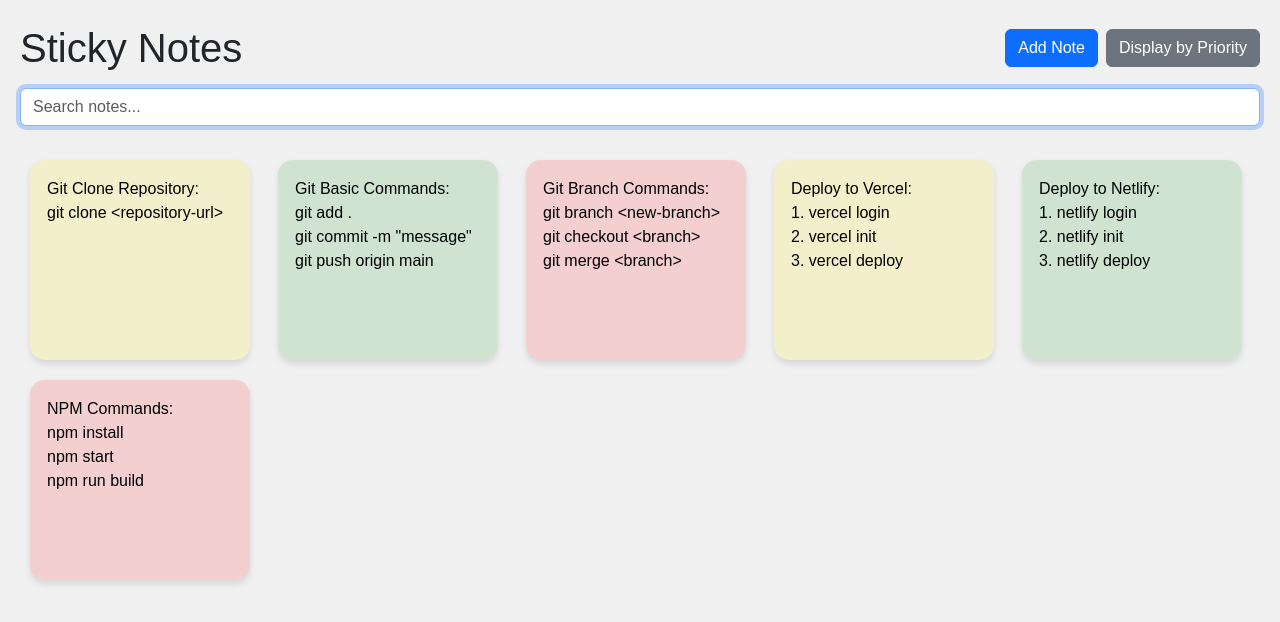
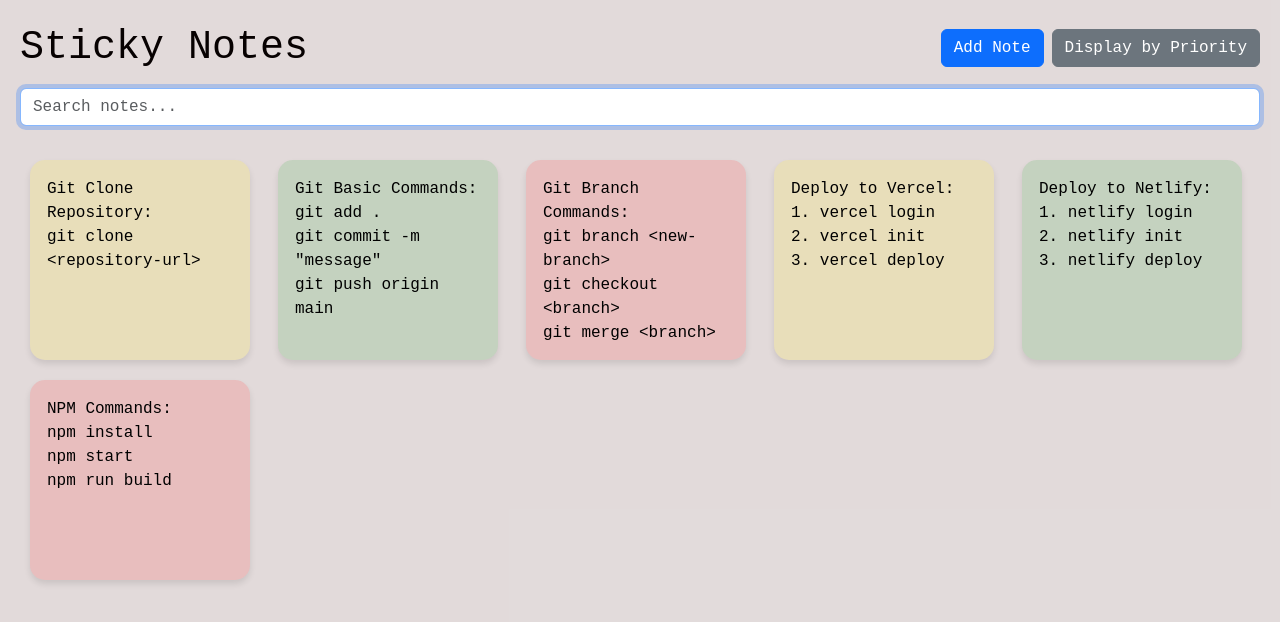
Before and after one commit to varuniherle/sticky_notes, a React (Create React App) app: page / in a window 1280 px wide. Shown: the top 622 px of the page. Built offline with nearby package versions, Linux system fonts and the light colour scheme.

Commit message:
final version

```diff
--- a/src/App.css
+++ b/src/App.css
@@ -1,9 +1,10 @@
 .App {
   padding: 20px;
-  font-family: sans-serif;
-  background-color: #f0f0f0;
+  font-family: 'Courier New';
+  background-color: #4b1d1d29;
   min-height: 100vh;
   overflow: hidden;
+  color: rgb(7, 1, 1)
 }
 
 .header {
@@ -56,6 +57,8 @@
   position: relative;
   display: flex;
   flex-direction: column;
+  color: white;
+
   /* background color will be set inline by React based on priority */
 }
 
@@ -115,6 +118,7 @@
 /* Grid layout for notes when not dragging */
 .notes-grid {
   display: grid;
+  position: relative;
   grid-template-columns: repeat(auto-fill, minmax(220px, 1fr));
   gap: 20px;
   padding: 10px;
```
